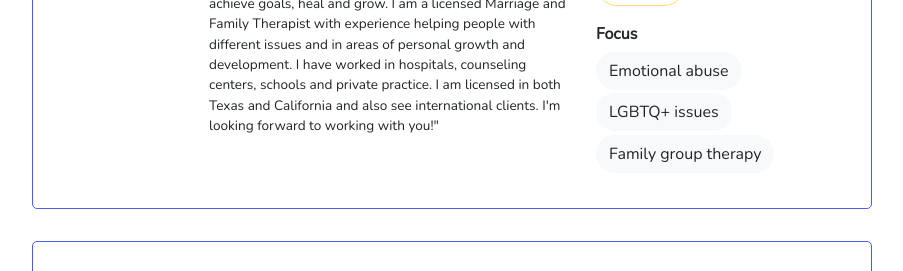
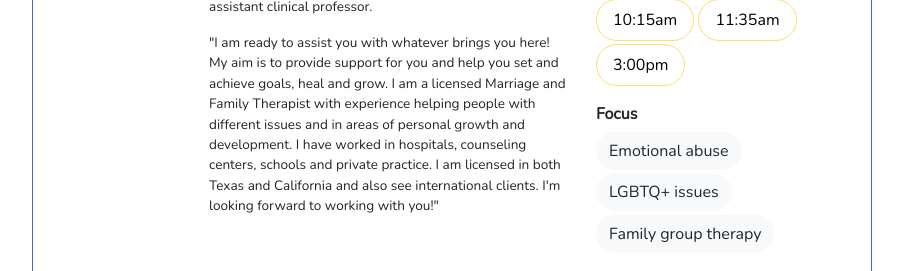
Before and after one commit to cckl/HMH19, a Flask app: page / in a window 1280 px wide. Shown: the part 1569-1840 px from the top of the page, without its empty margins (188-1091 px from the left). Run offline with Flask 2, Linux system fonts and the light colour scheme; some libraries are stand-ins or nearby versions.

Commit message:
Minor tweaks

```diff
--- a/static/styles.css
+++ b/static/styles.css
@@ -20,7 +20,7 @@
 }
 
 .container-fluid {
-  height: 40em;
+  height: 45em;
   padding: 2em 5em;
 }
 
--- a/templates/base.html
+++ b/templates/base.html
@@ -2,7 +2,7 @@
 <html lang="en" dir="ltr">
   <head>
     <meta charset="utf-8">
-    <title>{% block title %} Title here {% endblock %}</title>
+    <title>{% block title %} LevelUp | Connecting you with the best help {% endblock %}</title>
     <link rel="stylesheet" href="https://stackpath.bootstrapcdn.com/bootstrap/4.1.3/css/bootstrap.min.css" integrity="sha384-MCw98/SFnGE8fJT3GXwEOngsV7Zt27NXFoaoApmYm81iuXoPkFOJwJ8ERdknLPMO" crossorigin="anonymous">
     <link rel="stylesheet" href="/static/styles.css">
     <link href="https://fonts.googleapis.com/css?family=Nunito" rel="stylesheet">
```
